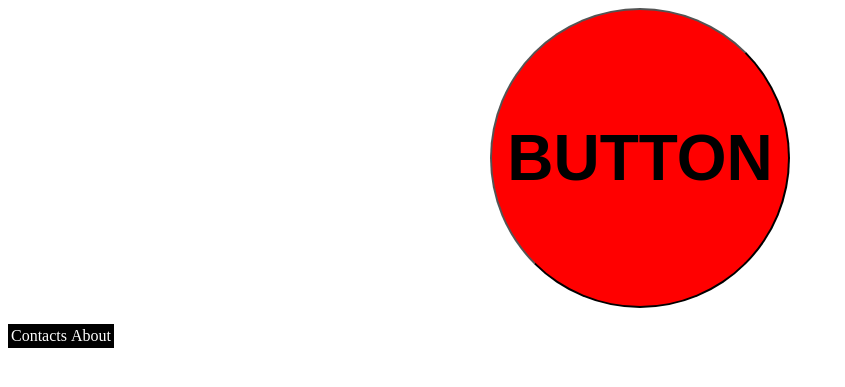
After one commit to shaneguignard/me, a PHP site: template apps/WorkBench/buttonApp/View/button.php in a window 1280 px wide. The commit adds this page. Shown: the top 387 px of the page, without its empty margins (0-845 px from the left). Run offline with PHP 8.4, Linux system fonts and the light colour scheme; the template is opened without the code that fills it, so the values that code supplies are empty.

Commit message:
Uploaded button app

```diff
--- /dev/null
+++ b/apps/WorkBench/buttonApp/Controller/head.php
@@ -0,0 +1,7 @@
+<head>
+    <title>Button App</title>
+    <meta http-equiv="X-UA-Compatible" content="IE=edge">
+    <meta http-equiv="Content-Type" content="text/html; charset=UTF-8">
+    <!--Scales the display to the same resolution on all devices-->
+    <meta name="viewport" content="width=device-width, initial-scale=1">
+</head>
--- /dev/null
+++ b/apps/WorkBench/buttonApp/View/button.php
@@ -0,0 +1,20 @@
+<style>
+    input[type=submit]{
+        background: red;
+        color: black;
+        font-weight: 900;
+        font-size: 48pt;
+        display: block;
+        height: 300px;
+        width: 300px;
+        border-radius: 50%;
+        margin-left: auto;
+        margin-right: auto;
+    }
+
+
+</style>
+
+<form id='buttonGame' method="get" action="">
+<input type='submit' value='BUTTON'/>
+</form>
--- a/apps/WorkBench/buttonApp/content.php
+++ b/apps/WorkBench/buttonApp/View/content.php
@@ -1,3 +1,4 @@
+Future Button Click Statistics
 <?php
 include('getStats.php');
 ?>
--- /dev/null
+++ b/apps/WorkBench/buttonApp/View/filter.php
@@ -0,0 +1,5 @@
+Statistics Filters (Search and Sort)
+<?php
+    include('search.php');
+    include('sort.php');
+?>
--- /dev/null
+++ b/apps/WorkBench/buttonApp/View/footer.php
@@ -0,0 +1,18 @@
+<style>
+    #footer {
+        background: black;
+    }
+
+    a {
+        color: white;
+        text-decoration: none;
+    }
+
+</style>
+
+<table id='footer'>
+    <tr>
+        <td><a href='../View/contact.html'>Contacts</a></td>
+        <td><a href='../View/about.html'>About</a></td>
+    </tr>
+</table>
--- /dev/null
+++ b/apps/WorkBench/buttonApp/tally.php
@@ -0,0 +1,3 @@
+<?php
+    header('Location: ./content.php');
+?>
--- a/index.html
+++ b/index.html
@@ -303,6 +303,8 @@
                 <li>
                     <a href='https://shaneguignard.github.io/iVideo/index.html'>Interactive Video Experiment</a>
                 </li>
+                <li>
+                <a href='apps/WorkBench/buttonApp/Controller/index.php'>Big Red Button</a></li>
             </ul>
 
         </sandbox>
```
Also changed, not shown: apps/WorkBench/buttonApp/Controller/index.php (+38 -5 lines), apps/WorkBench/buttonApp/View/about.html (added, +12 -0 lines), apps/WorkBench/buttonApp/View/contact.html (added, +26 -0 lines), apps/WorkBench/buttonApp/footer.php (deleted, +0 -8 lines), apps/WorkBench/buttonApp/filter.php (deleted), apps/WorkBench/buttonApp/head.php (deleted).
